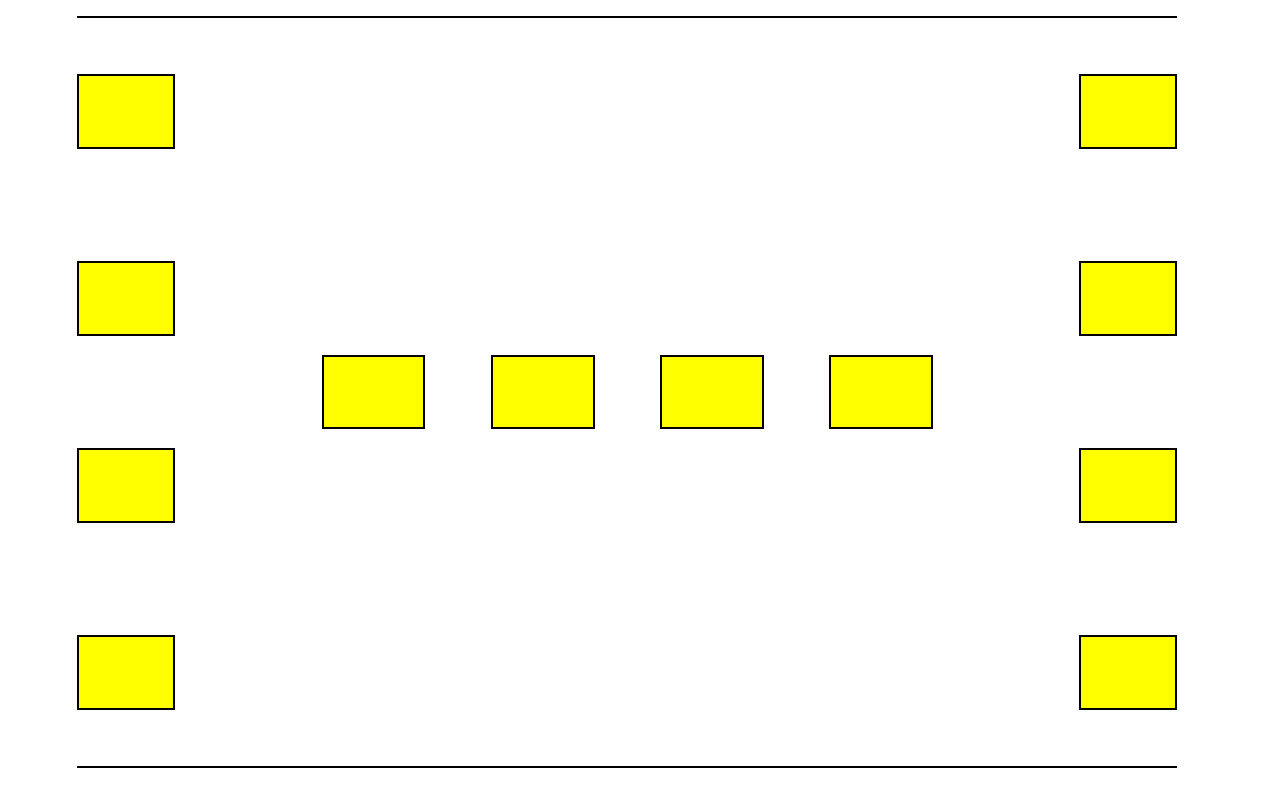
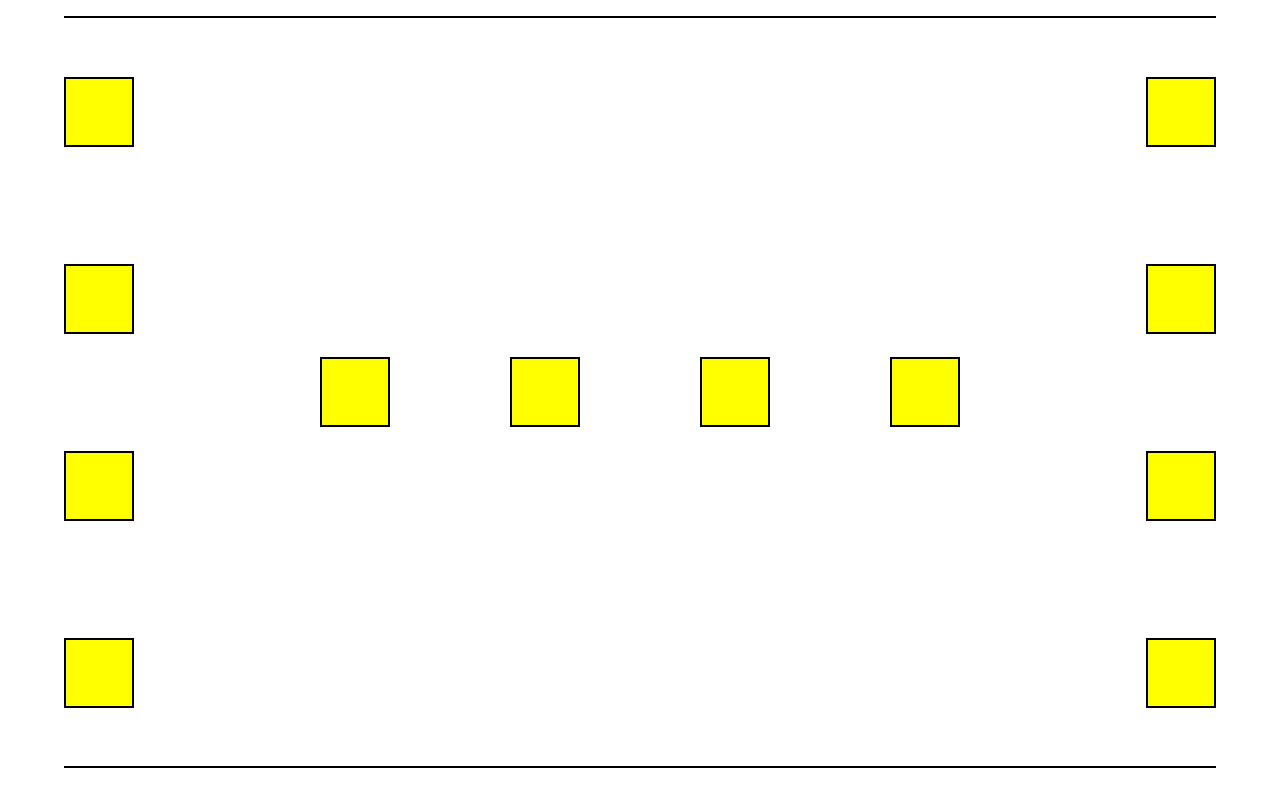
Before and after one commit to bolchi01/DI_Bootcamp, a plain HTML site: page Week-1/Day-3/Daily_challenge/index.html in a window 1280 px wide. Drawn offline with Linux system fonts and the light colour scheme.

Commit message:
daily_challenge

```diff
--- a/Week-1/Day-3/Daily_challenge/style.css
+++ b/Week-1/Day-3/Daily_challenge/style.css
@@ -6,7 +6,7 @@
 .large_container {
     padding: 1rem;
     height: 98vh;
-    width: 98vw;
+    width: 100%;
     display: flex;
     flex-direction: row;
     justify-content: center;
@@ -16,7 +16,7 @@
 .left {
     border-top: 2px solid black;
     border-bottom: 2px solid black;
-    width: 20%;
+    width: 20vw;
     display: flex;
     flex-direction: column;
     justify-content: space-around;
@@ -26,7 +26,7 @@
 .middle {
     border-top: 2px solid black;
     border-bottom: 2px solid black;
-    width: 50%;
+    width: 50vw;
     display: flex;
     flex-direction: row;
     justify-content: space-between;
@@ -36,7 +36,7 @@
 .right {
     border-top: 2px solid black;
     border-bottom: 2px solid black;
-    width: 20%;
+    width: 20vw;
     display: flex;
     flex-direction: column;
     justify-content: space-around;
@@ -44,15 +44,15 @@
 }
 
 .box {
-    width: 40%;
-    height: 10%;
+    width: 70px;
+    height: 70px;
     border: 2px solid black;
     background-color: yellow;
 }
 
 .middlebox {
-    width: 17%;
-    height: 10%;
+    width: 70px;
+    height: 70px;
     border: 2px solid black;
     background-color: yellow;
 }
```
